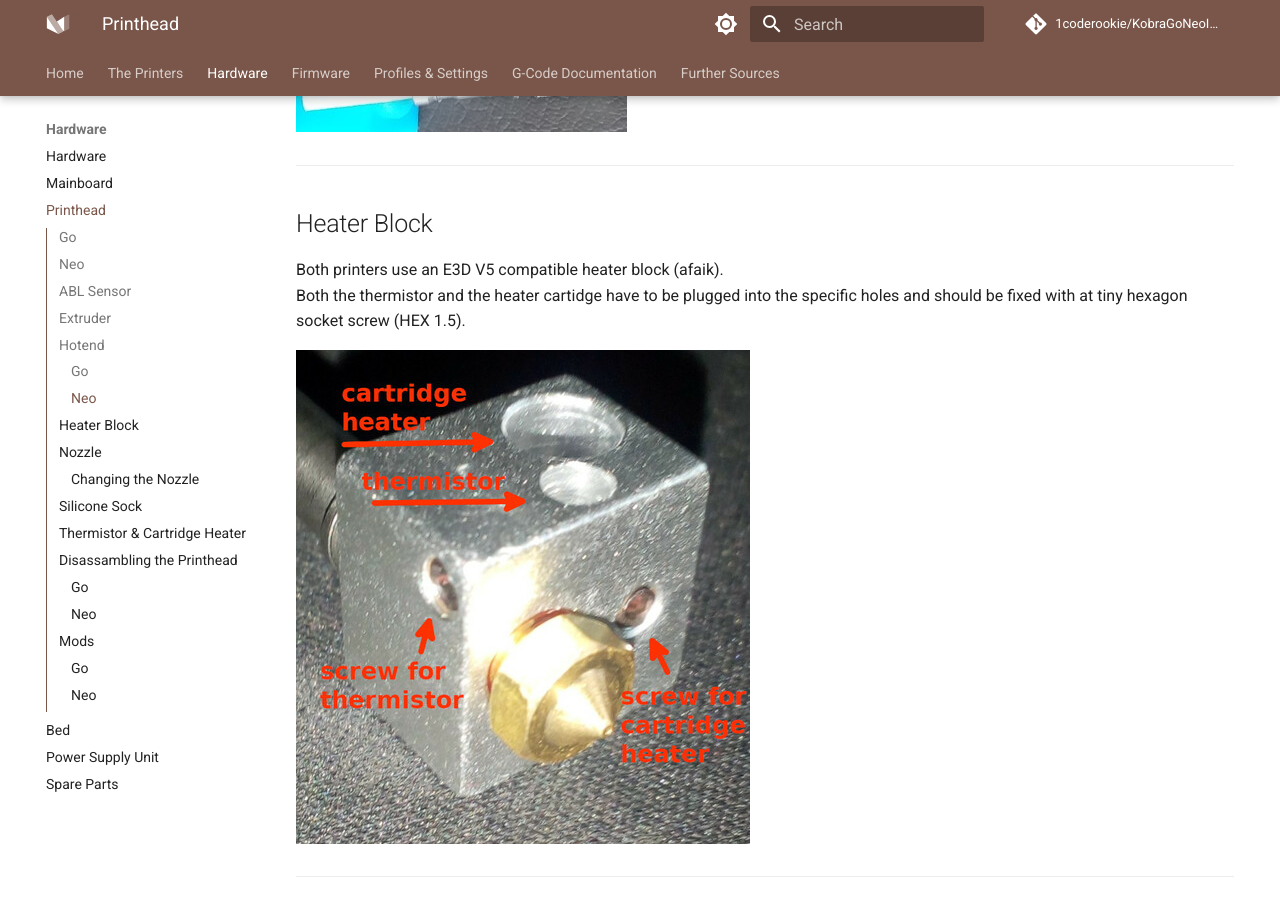
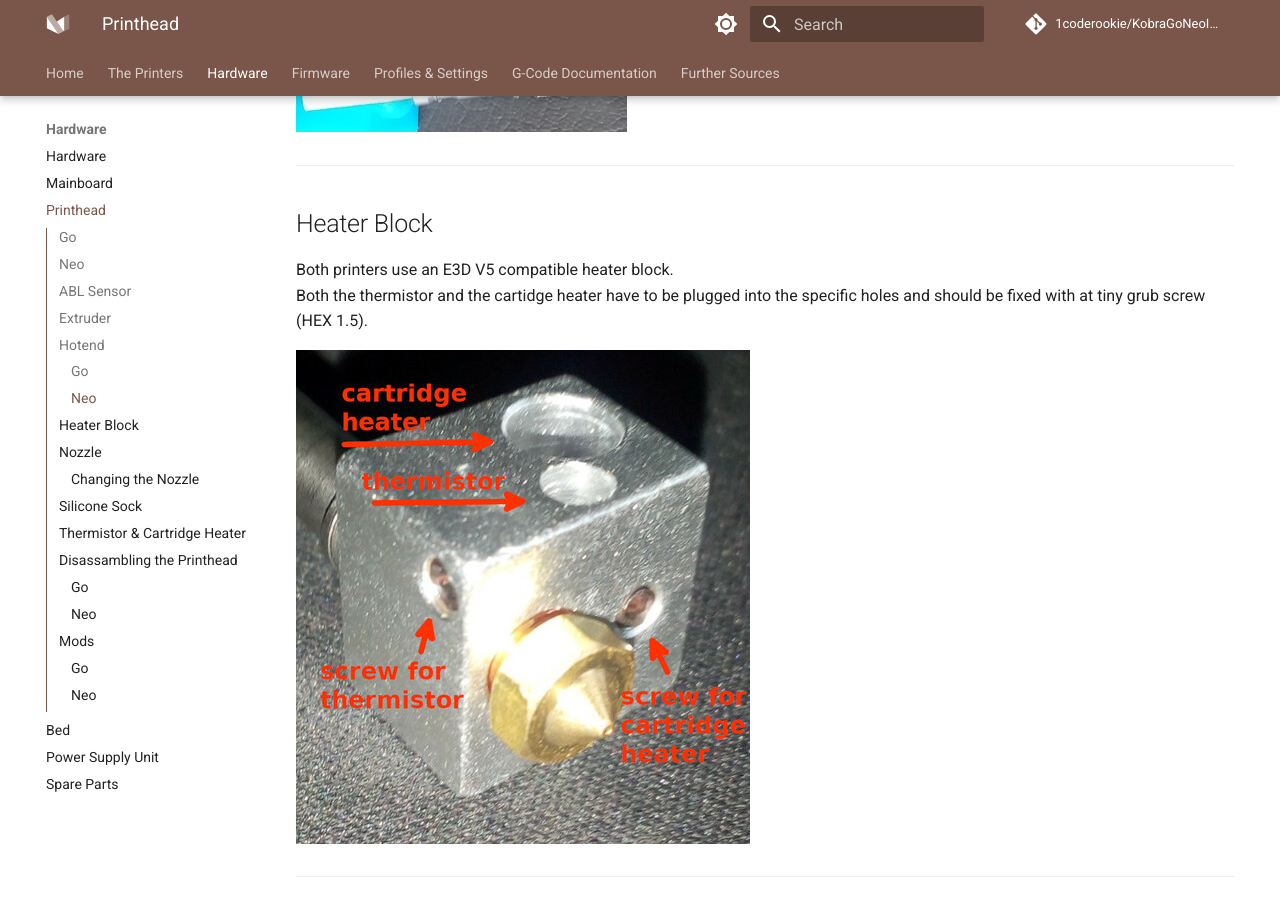
Before and after one commit to 1coderookie/KobraGoNeoInsights, an MkDocs documentation site: the page built from docs/hardware/printhead.md, in a window 1280 px wide and 900 px high, scrolled down 2898 px. Built offline with MkDocs 1.6.1 and Material for MkDocs 9.7.7, drawn with Linux system fonts in a browser that asks for light colours; comment, search, counter and statistics services are not loaded.

Commit message:
Update printhead.md

```diff
--- a/docs/hardware/printhead.md
+++ b/docs/hardware/printhead.md
@@ -65,8 +65,8 @@ Additionally there is a little PTFE-tube inside of it, which is about 4cm long a
 ---
 
 ## Heater Block
-Both printers use an E3D V5 compatible heater block (afaik).
-Both the thermistor and the heater cartidge have to be plugged into the specific holes and should be fixed with at tiny hexagon socket screw (HEX 1.5).
+Both printers use an E3D V5 compatible heater block.
+Both the thermistor and the cartidge heater have to be plugged into the specific holes and should be fixed with at tiny grub screw (HEX 1.5).
 
 ![Heater block V5](../assets/images/head_block-screws-close_web.jpg)
 
```
